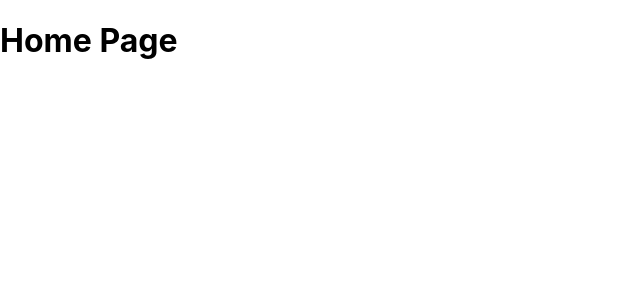
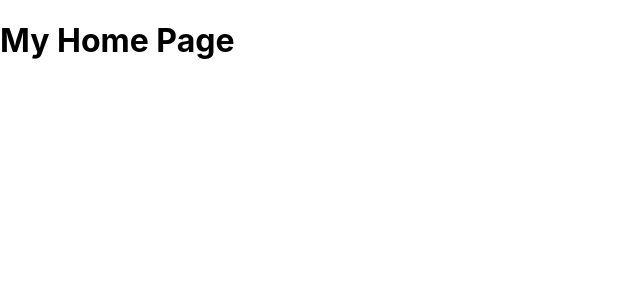
Before and after one commit to 9rganizedchaos/merging-practice, a Next.js app: page / in a window 1280 px wide. Shown: the top 300 px of the page, without its empty margins (0-640 px from the left). Built offline with nearby package versions, Linux system fonts and the light colour scheme.

Commit message:
chore: MAIN 홈페이지 텍스트 수정

```diff
--- a/pages/index.js
+++ b/pages/index.js
@@ -1,5 +1,5 @@
 function HomePage() {
-  return <h1> Home Page</h1>;
+  return <h1>My Home Page</h1>;
 }
 
 export default HomePage;
```
